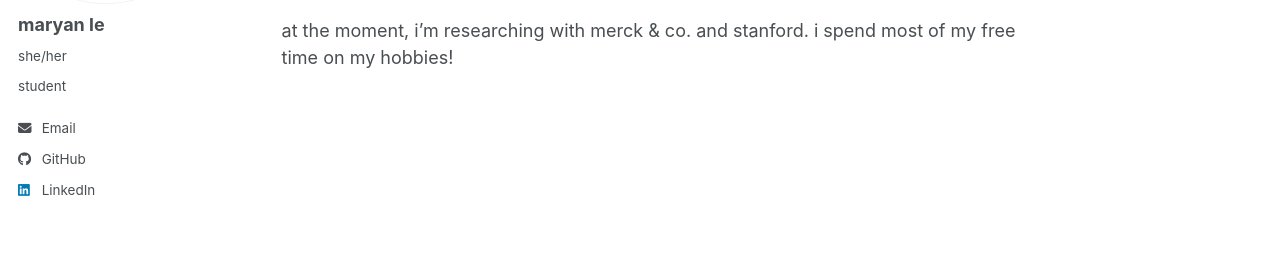
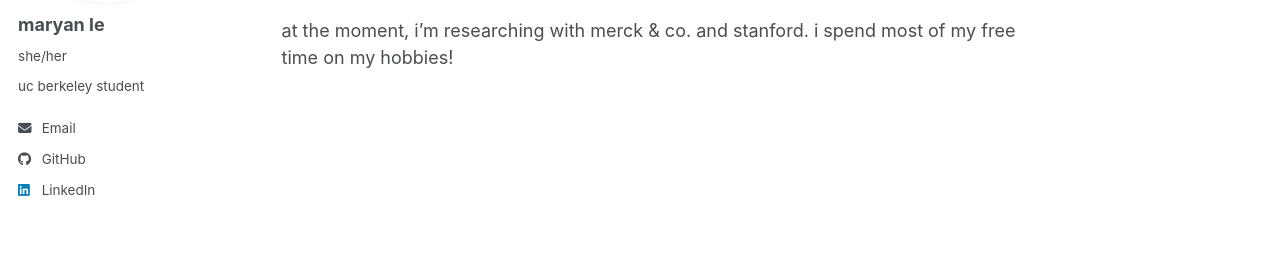
Before and after one commit to lemaryan/lemaryan.github.io, a Jekyll site: the page built from _pages/about.md, in a window 1280 px wide. Shown: the part 231-502 px from the top of the page. Built offline with Jekyll 4.4.1, drawn with Linux system fonts in a browser that asks for light colours; a style sheet for code colours, icons or effects is not loaded.

Commit message:
Update _config.yml

```diff
--- a/_config.yml
+++ b/_config.yml
@@ -26,7 +26,7 @@ author:
   avatar           : "photo.png"
   name             : "maryan le"
   pronouns         : "she/her"
-  bio              : "student"
+  bio              : "uc berkeley student"
   location         : #
   university       : "UC Berkeley"
   uri              : # URL
```
